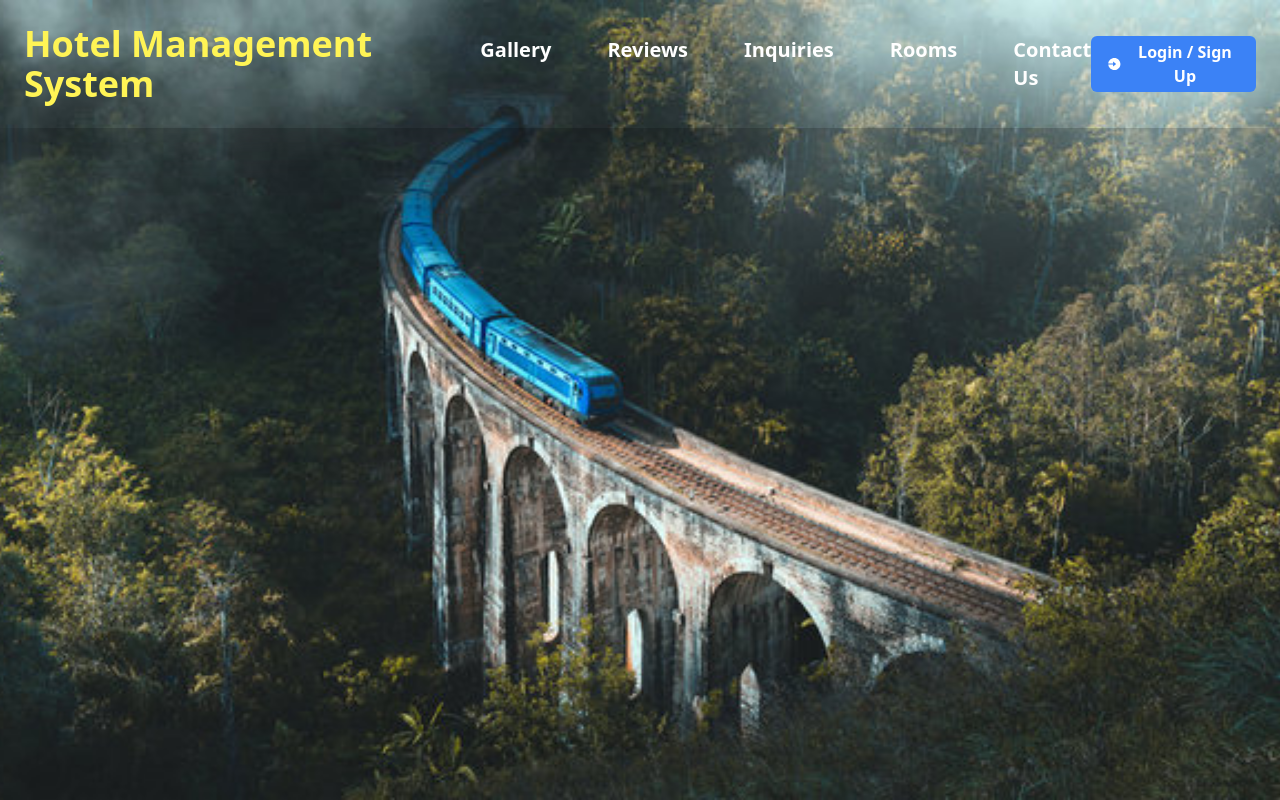
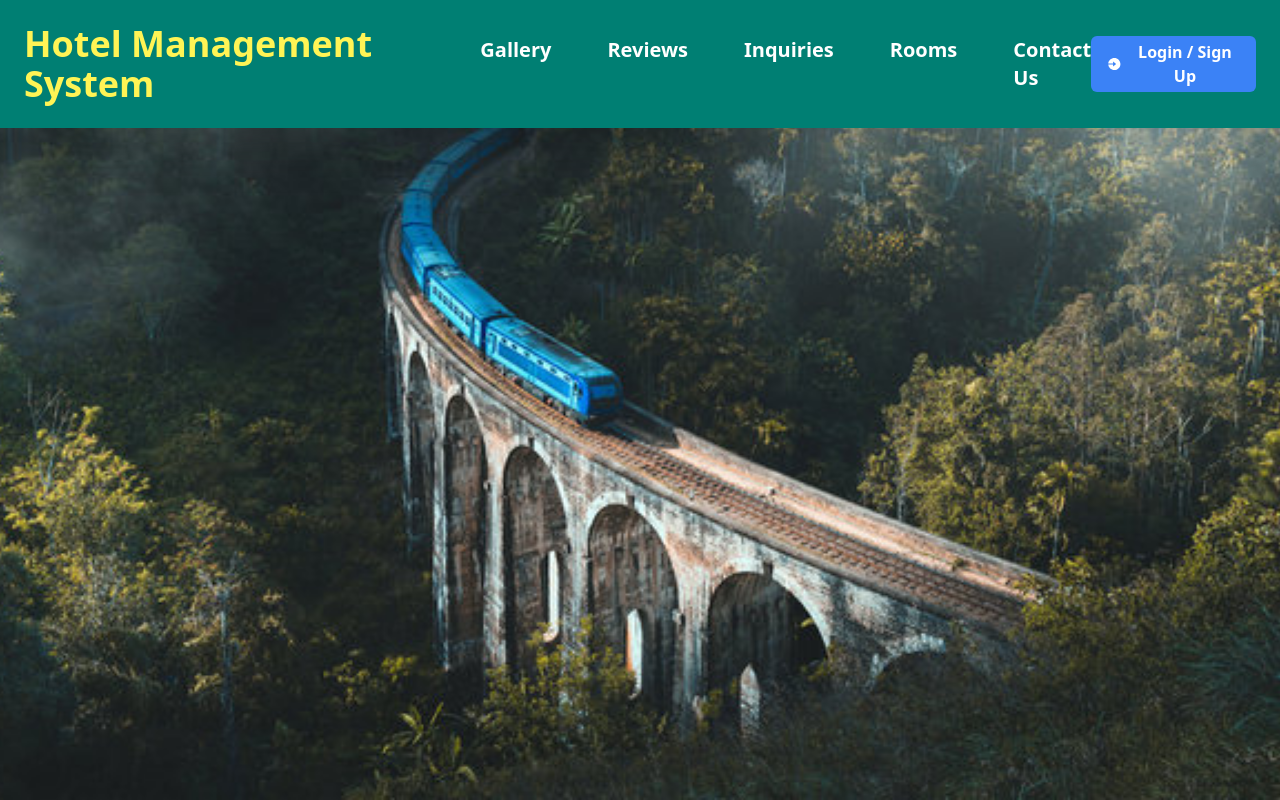
Before and after one commit to Disura1/Hotel-MS-Frontend, a React (Vite) app: page /rooms in a window 1280 px wide. Built offline with nearby package versions, Linux system fonts and the light colour scheme.

Commit message:
Change background in header.

```diff
--- a/src/components/header/header.jsx
+++ b/src/components/header/header.jsx
@@ -2,7 +2,7 @@ import UserTag from "../userData/userData.jsx";
 
 function Header() {
   return (
-    <header className="fixed w-full top-0 left-0 z-50  flex items-center justify-between px-6 py-6 shadow-2xl">
+    <header className="fixed w-full top-0 left-0 z-50  flex items-center justify-between px-6 py-6 bg-c1 shadow-2xl">
       <h1 onClick={() => {
             window.location.href = "http://localhost:5173/";
           }} className="cursor-pointer text-c4 font-bold text-4xl">Hotel Management System</h1>
```
